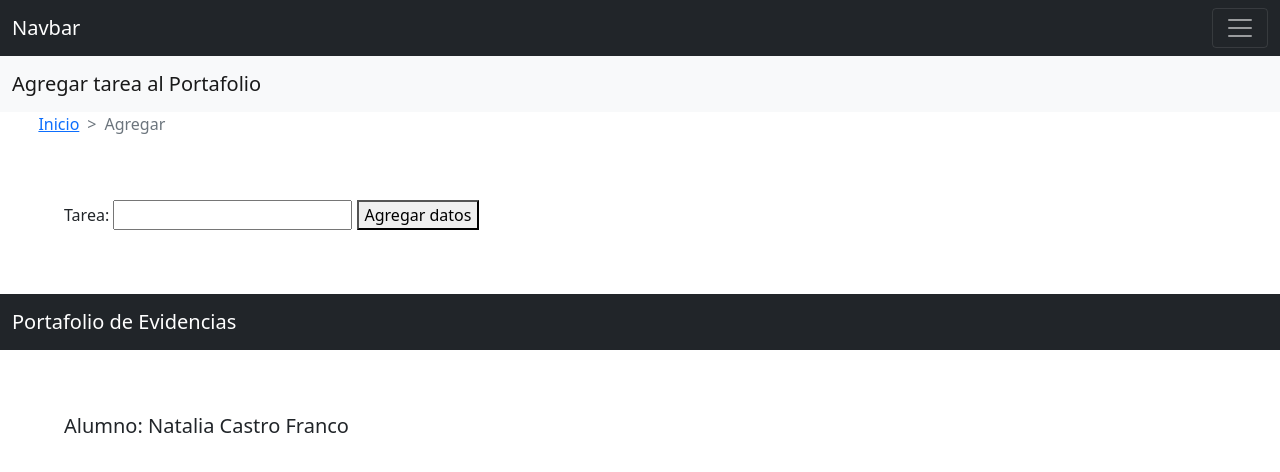
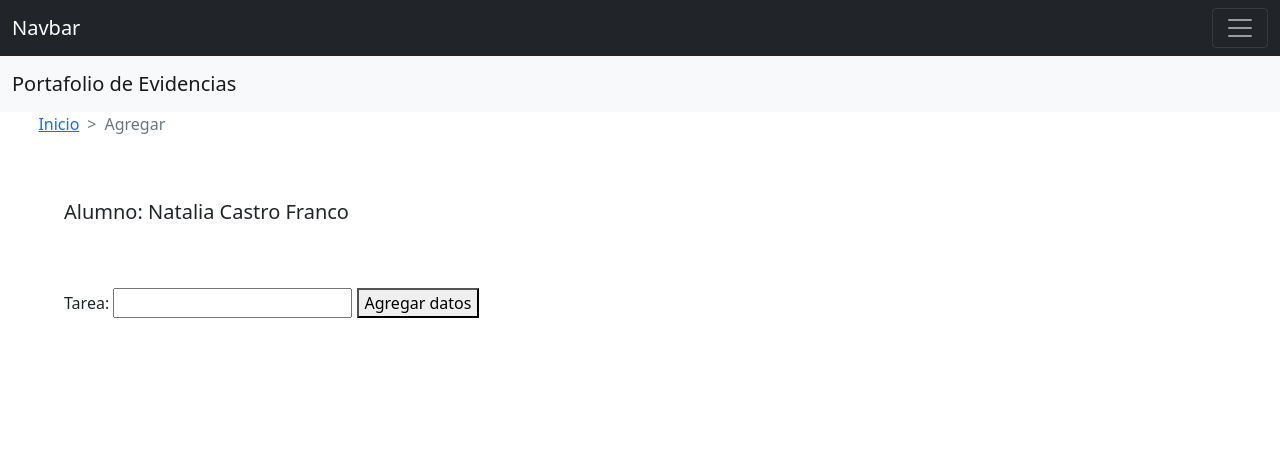
Before and after one commit to ncastro02/pruebadedjango, a Django app: page /agregar/ in a window 1280 px wide. Shown: the top 472 px of the page. Run offline with Django 4.2, Linux system fonts and the light colour scheme.

Commit message:
descripcion

```diff
--- a/crudebc/todo/templates/todo/agregar.html
+++ b/crudebc/todo/templates/todo/agregar.html
@@ -3,7 +3,7 @@
 {% block content %}
 <nav class="navbar navbar-light bg-light">
   <div class="container-fluid">
-    <a class="navbar-brand" href="#" style="align-content: center;">Agregar tarea al Portafolio</a>
+    <a class="navbar-brand" href="#" style="align-content: center;">Portafolio de Evidencias</a>
   </div>
 </nav>
 <nav style="--bs-breadcrumb-divider: '>';" aria-label="breadcrumb">
@@ -12,6 +12,7 @@
     <li class="breadcrumb-item active" aria-current="page">Agregar</li>
   </ol>
 </nav>
+<h5 style="margin-left: 5%;font-size: 20px;margin-top: 5%;">Alumno: Natalia Castro Franco</h5>
 <div style="margin:5%;">
   <form method="post">
       {% csrf_token %}
@@ -19,14 +20,8 @@
       <button>Agregar datos</button>
   </form>
 </div>
-<nav class="navbar navbar-dark bg-dark">
-  <div class="container-fluid">
-    <a class="navbar-brand" href="#" style="align-content: center;">Portafolio de Evidencias</a>
-  </div>
-</nav>
-<h5 style="margin-left: 5%;font-size: 20px;margin-top: 5%;">Alumno: Natalia Castro Franco</h5>
   <div class="row" style="margin-left:2%;margin-right:2%;margin-bottom:4%;">
-    {% for tarea in tareas %}
+   {% for tarea in tareas %}
       <div class="col-sm-6" style="margin-top:4%;">
           <div class="card">
               <div class="card-body" style="background-color:grey;">
```
